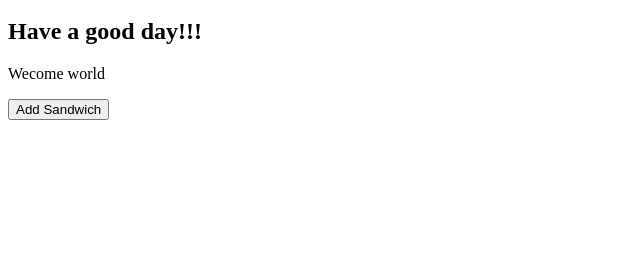
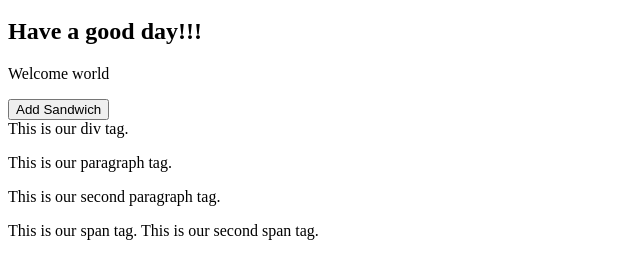
Before and after one commit to dsokurenko/mysite, a plain HTML site: page index.html in a window 1280 px wide. Shown: the part 121-400 px from the top of the page, without its empty margins (0-640 px from the left). Drawn offline with Linux system fonts and the light colour scheme.

Commit message:
Add p, div, span

```diff
--- a/index.html
+++ b/index.html
@@ -9,13 +9,18 @@
 </head>
 
 <body>
-    <h1>Welcome to polsla100</h1>
+    <h1 class="mainlogo">Welcome to polsla100</h1>
     <h1>🍜</h1>
     <h2>Have a good day!!!</h2>
-    <p>Wecome world</p>
+    <p title="This is my p tag"> Welcome world</p>
     <button id="SumbitSandwich" class="btn" name="dan" onclick="alert('Hello 😁')">
         Add Sandwich
     </button>
+    <div>This is our div tag.</div>
+    <p>This is our paragraph tag.</p>
+    <p>This is our second paragraph tag.</p>
+    <span>This is our span tag.</span>
+    <span>This is our second span tag.</span>
 </body>
 
 </html>
```
